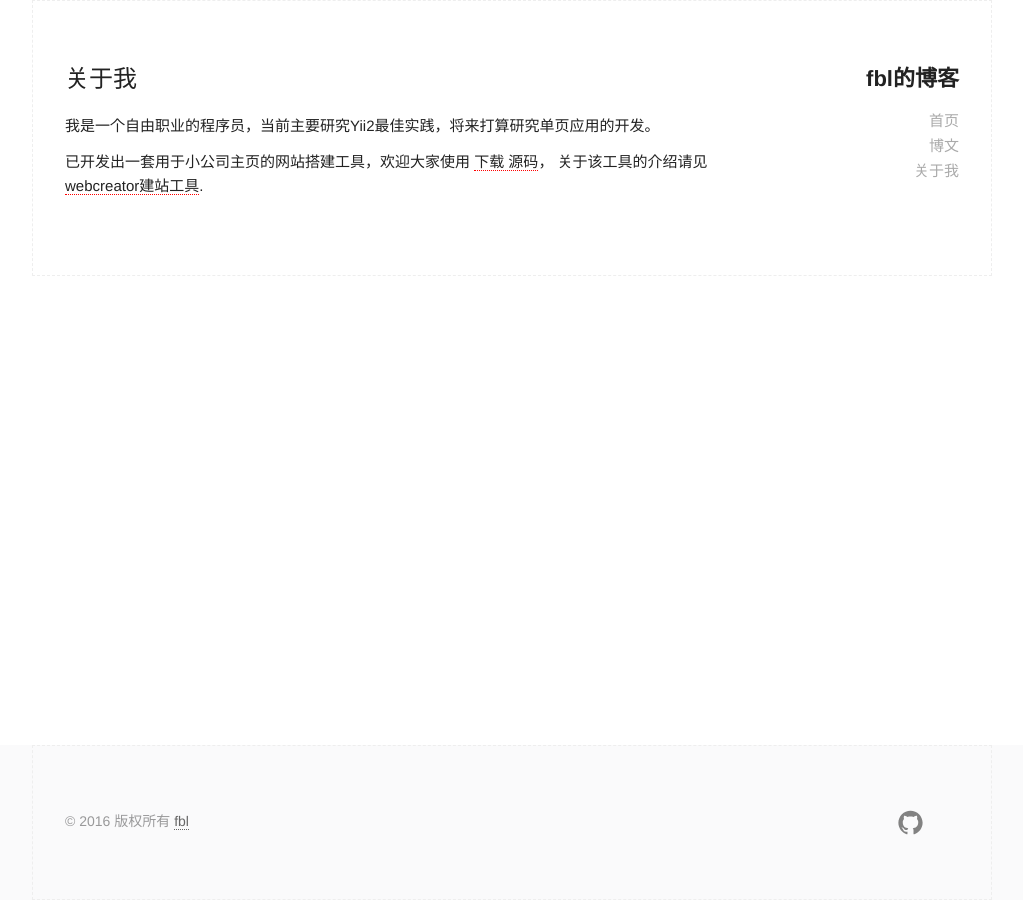
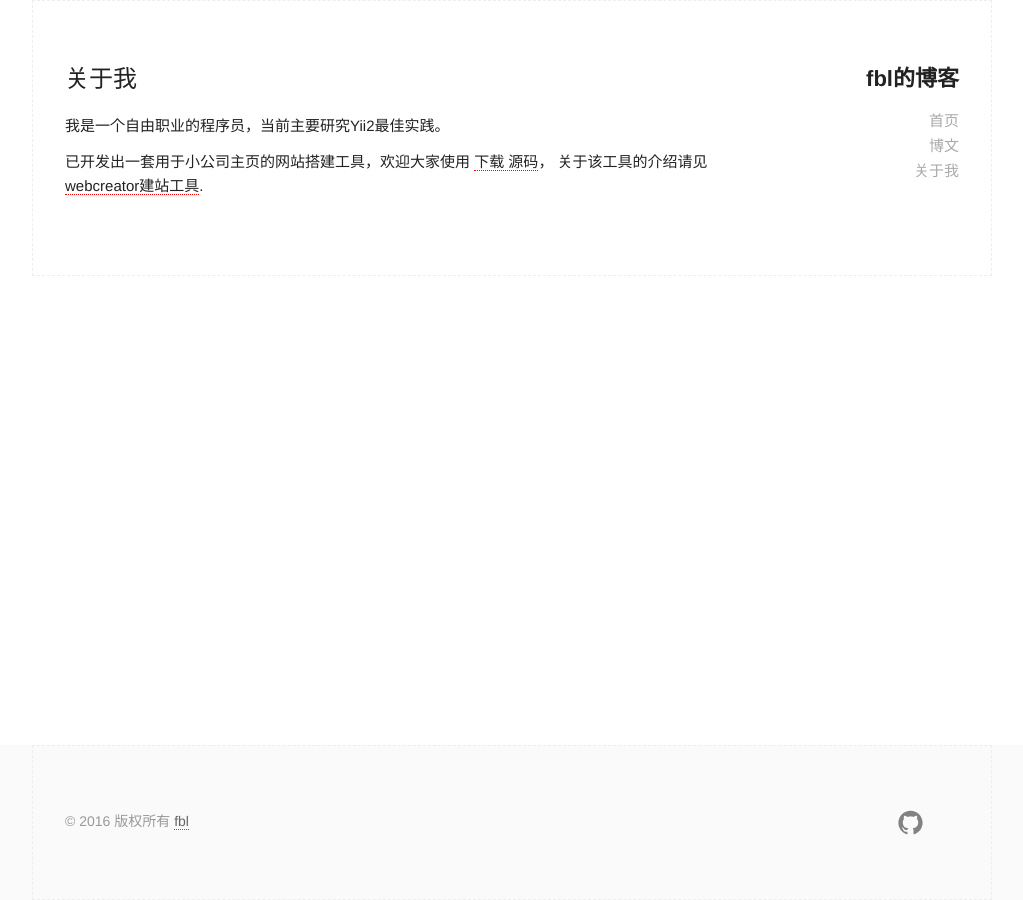
Before and after one commit to fbl1991/fbl1991.github.io, a Jekyll site: the page built from about.md, in a window 1280 px wide. Shown: the whole page, without its empty margins (128-1151 px from the left). Built offline with Jekyll 4.4.1, drawn with Linux system fonts in a browser that asks for light colours.

Commit message:
modified about me

```diff
--- a/about.md
+++ b/about.md
@@ -4,7 +4,7 @@ title: 关于我
 permalink: /about/
 ---
 
-我是一个自由职业的程序员，当前主要研究Yii2最佳实践，将来打算研究单页应用的开发。
+我是一个自由职业的程序员，当前主要研究Yii2最佳实践。
 
 已开发出一套用于小公司主页的网站搭建工具，欢迎大家使用 [下载 源码]({{ site.baseurl }}/assets/webcreator-v1.zip)，
 关于该工具的介绍请见[webcreator建站工具]({{ site.baseurl }}/开源程序/2017/03/02/company-page-builder.html).
```
